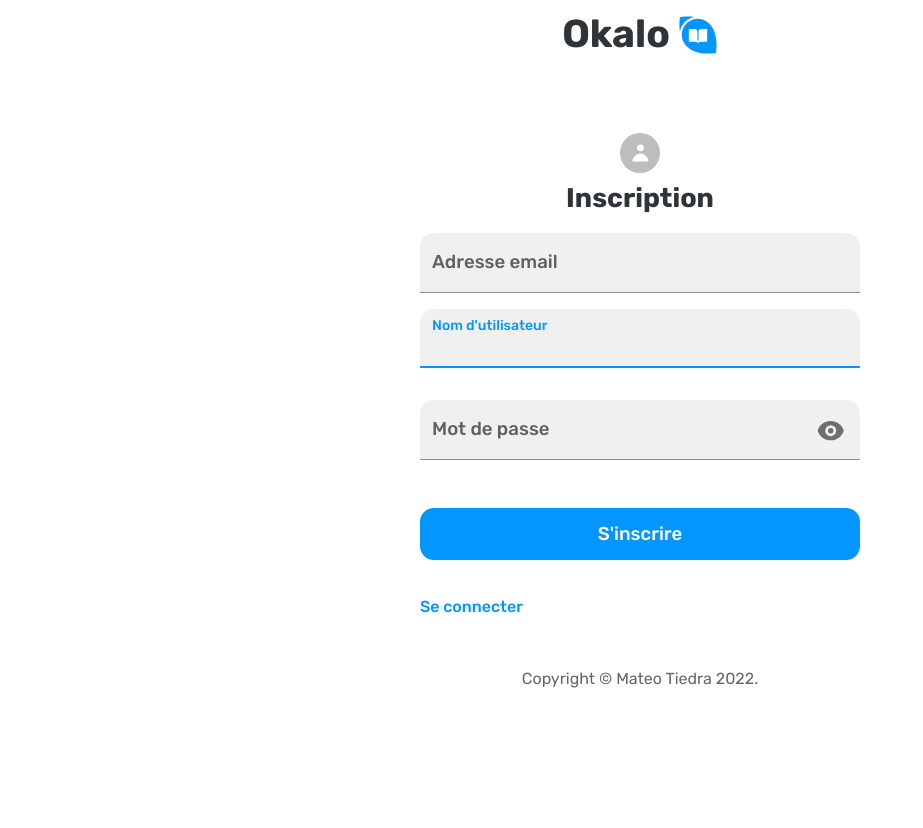
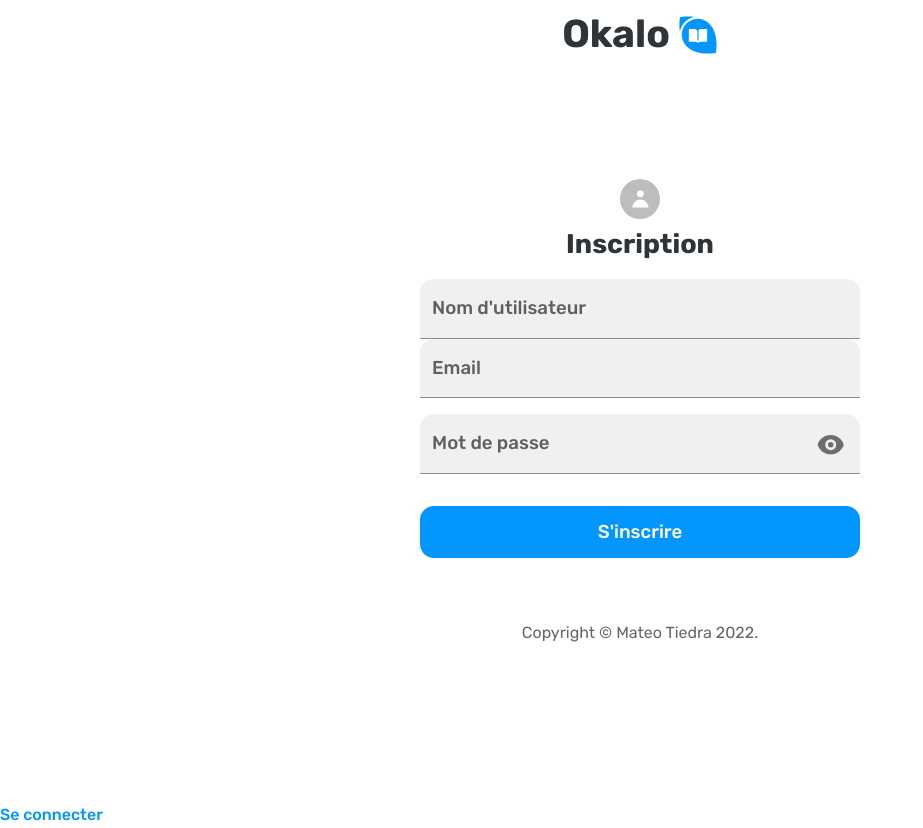
Before and after one commit to mateotiedra/OkaloClientProd, a React (Create React App) app: page /register in a window 1280 px wide. Shown: the whole page, without its empty margins (0-923 px from the left). Before the commit the page ends 800 px from the top, so only its background shows below. Built offline with nearby package versions, Linux system fonts and the light colour scheme.

Commit message:
implement new formfields page component

```diff
--- a/src/pages/Auth/Auth.js
+++ b/src/pages/Auth/Auth.js
@@ -1,8 +1,8 @@
 import * as React from 'react';
 import LoadingButton from '@mui/lab/LoadingButton';
 import { Avatar, Link, Grid, Box, Typography, TextField } from '@mui/material';
-
 import { HiUser } from 'react-icons/hi';
+import { HashLink as RouterLink } from 'react-router-hash-link';
 
 import PasswordField from '../../components/PasswordField/PasswordField';
 import Navbar from '../../components/Navbar/Navbar';
@@ -10,6 +10,7 @@
 import Footer from '../../components/Footer/Footer';
 
 import AuthLogic from './AuthLogic';
+import FormFields from '../../components/FormFields/FormFields';
 
 function RegisterFields({ register, errors }) {
   return (
@@ -28,76 +29,46 @@
   );
 }
 
-export default function Auth({ startingMode }) {
-  const { register, errors, onSubmit, pageStatus, loginMode, switchLoginMode } =
-    AuthLogic({ startingMode: startingMode });
+export default function Auth(props) {
+  const {
+    register,
+    errors,
+    onSubmit,
+    pageStatus,
+    loginMode,
+    switchLoginMode,
+    fields,
+    displayResend,
+  } = AuthLogic(props);
 
   return (
     <>
-      <Navbar coverPage empty />
-      <SectionContainer
-        maxWidth='sm'
-        sx={{
-          height: '100vh',
-          display: 'flex',
-          flexDirection: 'column',
-          justifyContent: 'center',
-          alignItems: 'center',
-          pt: 8,
-        }}
+      <FormFields
+        page={true}
+        title={loginMode ? 'Connexion' : 'Inscription'}
+        avatarIcon={<HiUser />}
+        onSubmit={onSubmit}
+        register={register}
+        sending={pageStatus === 'sending'}
+        buttonText={loginMode ? 'Se connecter' : "S'inscrire"}
+        errors={errors}
+        fields={fields}
+        extraComponents={
+          displayResend && {
+            0: (
+              <Link
+                sx={{ alignSelf: 'flex-end' }}
+                component={RouterLink}
+                to='/confirm-email/resend'
               >
-        <Avatar sx={{ m: 1 }}>
-          <HiUser />
-        </Avatar>
-        <Typography component='h1' variant='h5'>
-          {loginMode ? 'Connexion' : 'Inscription'}
+                <Typography variant='body2'>
+                  Renvoyer un code de confirmation
                 </Typography>
-        <Box
-          component='form'
-          noValidate
-          onSubmit={onSubmit}
-          sx={{
-            mt: 2,
-            display: 'flex',
-            flexDirection: 'column',
-            gap: 2,
-            width: '100%',
-          }}
-        >
-          <TextField
-            id='email'
-            label='Adresse email'
-            autoComplete='email'
-            autoFocus
-            helperText={errors['email'] && errors['email'].message}
-            error={errors['email'] !== undefined}
-            {...register('email', {
-              required: true,
-              pattern: /^[\w]+@([\w-]+\.)+[\w-]{2,4}$/g,
-            })}
+              </Link>
+            ),
+          }
+        }
       />
-          {!loginMode && <RegisterFields register={register} errors={errors} />}
-          <PasswordField
-            required
-            id='password'
-            label='Mot de passe'
-            error={errors['password'] !== undefined}
-            helperText={errors['password'] && errors['password'].message}
-            {...register('password', {
-              required: true,
-            })}
-          />
-          <LoadingButton
-            variant='contained'
-            type='submit'
-            fullWidth
-            sx={{ mt: 3, mb: 2 }}
-            loading={pageStatus === 'sending'}
-          >
-            <Typography variant='body1'>
-              {loginMode ? 'Se connecter' : "S'inscrire"}
-            </Typography>
-          </LoadingButton>
       <Grid container>
         <Grid item xs>
           <Link variant='body2' onClick={switchLoginMode}>
@@ -110,9 +81,6 @@
           </Link>
         </Grid>
       </Grid>
-        </Box>
-        <Footer push={false} />
-      </SectionContainer>
     </>
   );
 }
--- a/src/pages/Auth/AuthLogic.js
+++ b/src/pages/Auth/AuthLogic.js
@@ -27,6 +27,7 @@
   const destination = state?.destination;
 
   const [loginMode, setLoginMode] = useState(startingMode === 'login');
+  const [displayResend, setDisplayResend] = useState(false);
 
   const switchLoginMode = () => {
     // TODO : reset fields error
@@ -80,6 +81,7 @@
             });
             break;
           case 202:
+            setDisplayResend(true);
             setError('email', {
               type: 'custom',
               message: 'Adresse email pas encore confirmée',
@@ -92,6 +94,7 @@
       .catch((err) => {
         switch (getStatusCode(err)) {
           case 403:
+            console.log('heere');
             setError('password', {
               type: 'custom',
               message: 'Mot de passe incorrect',
@@ -128,6 +131,45 @@
       });
   };
 
+  const fields = loginMode
+    ? [
+        {
+          id: 'email',
+          label: 'Email',
+          registration: {
+            required: true,
+            pattern: /^[\w]+@([\w-]+\.)+[\w-]{2,4}$/g,
+          },
+        },
+        {
+          id: 'password',
+          password: true,
+          label: 'Mot de passe',
+          registration: { required: true },
+        },
+      ]
+    : [
+        {
+          id: 'username',
+          label: "Nom d'utilisateur",
+          registration: { required: true },
+        },
+        {
+          id: 'email',
+          label: 'Email',
+          registration: {
+            required: true,
+            pattern: /^[\w]+@([\w-]+\.)+[\w-]{2,4}$/g,
+          },
+        },
+        {
+          id: 'password',
+          password: true,
+          label: 'Mot de passe',
+          registration: { required: true },
+        },
+      ];
+
   return {
     pageStatus,
     register,
@@ -135,6 +177,8 @@
     onSubmit: handleSubmit(onSubmit(loginMode)),
     loginMode,
     switchLoginMode,
+    fields,
+    displayResend,
   };
 };
 
--- a/src/pages/EmailSender/EmailSender.js
+++ b/src/pages/EmailSender/EmailSender.js
@@ -1,8 +1,11 @@
 import React from 'react';
 
-import EmailSenderLogic from './EmailSenderLogic';
 import AlertPage from '../../components/AlertPage/AlertPage';
 import { Typography, Link, TextField } from '@mui/material';
+import FormFields from '../../components/FormFields/FormFields';
+import { HiMailOpen } from 'react-icons/hi';
+
+import EmailSenderLogic from './EmailSenderLogic';
 
 function EmailSender(props) {
   const { pageStatus, email, resend, register, errors, switchTo } =
@@ -26,29 +29,20 @@
     );
   if (pageStatus === 'resend')
     return (
-      <AlertPage
-        title='Nouvel email de confirmation'
+      <FormFields
+        page={true}
+        title={'Nouvel email de confirmation'}
+        avatarIcon={<HiMailOpen />}
         onSubmit={resend}
-        noValidate
-        component='form'
-        body={
-          <TextField
-            id='email'
-            label='Adresse email'
-            autoComplete='email'
-            autoFocus
-            helperText={errors['email'] && errors['email'].message}
-            error={errors['email'] !== undefined}
-            {...register('email', {
-              required: true,
-              pattern: /^[\w]+@([\w-]+\.)+[\w-]{2,4}$/g,
-            })}
-          />
-        }
-        ctaButtons={[
+        register={register}
+        sending={pageStatus === 'sending'}
+        buttonText={'Envoyer'}
+        errors={errors}
+        fields={[
           {
-            text: 'Envoyer',
-            onClick: resend,
+            id: 'email',
+            label: 'Adresse email du compte',
+            registration: { pattern: /^[\w]+@([\w-]+\.)+[\w-]{2,4}$/g },
           },
         ]}
       />
```
Lines whose indentation alone changed are shown as unchanged.
